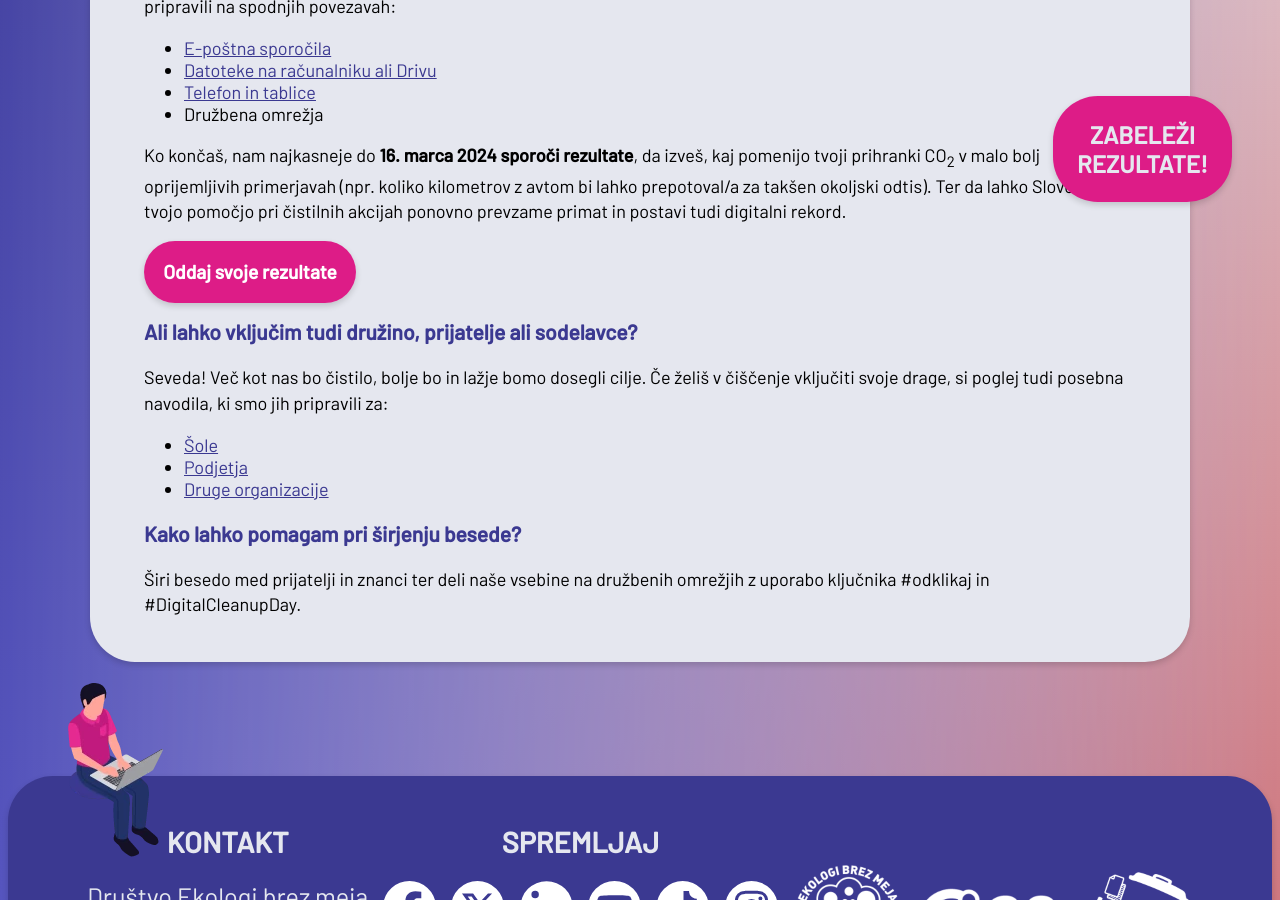
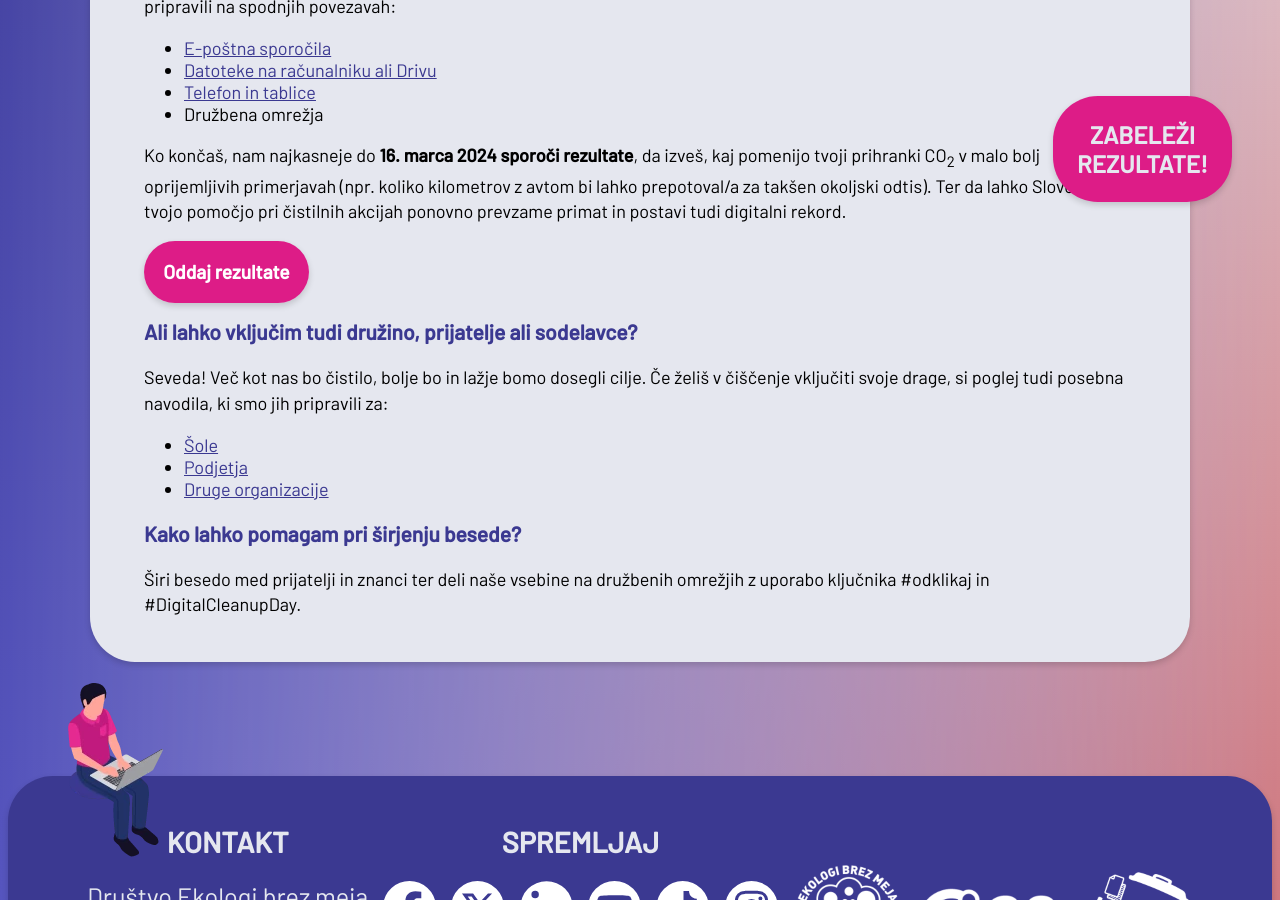
Before and after one commit to ewba/dcd-si, a Jekyll site: the page built from posameznik.md, in a window 1280 px wide and 900 px high, scrolled down 671 px. Built offline with Jekyll 4.4.1, drawn with Linux system fonts in a browser that asks for light colours.

Commit message:
Update posameznik.md

```diff
--- a/posameznik.md
+++ b/posameznik.md
@@ -19,7 +21,7 @@ Sodeluješ tako, da se lotiš čistilne akcije na svojih elektronskih napravah.
 Ko končaš, nam najkasneje do **16. marca 2024** **sporoči rezultate**, da izveš, kaj pomenijo tvoji prihranki CO<sub>2</sub> v malo bolj oprijemljivih primerjavah (npr. koliko kilometrov z avtom bi lahko prepotoval/a za takšen okoljski odtis). Ter da lahko Slovenija s tvojo pomočjo pri čistilnih akcijah ponovno prevzame primat in postavi tudi digitalni rekord.
 
 <div class="btnpad">
-	<a class="button" href="{{ site.submitURL }}">Oddaj svoje rezultate</a>
+	<a class="button" href="{{ site.submitURL }}">Oddaj rezultate</a>
 </div>
 
 ### Ali lahko vključim tudi družino, prijatelje ali sodelavce?
```
Also changed, not shown: other parts of posameznik.md (+2 -0 lines).
